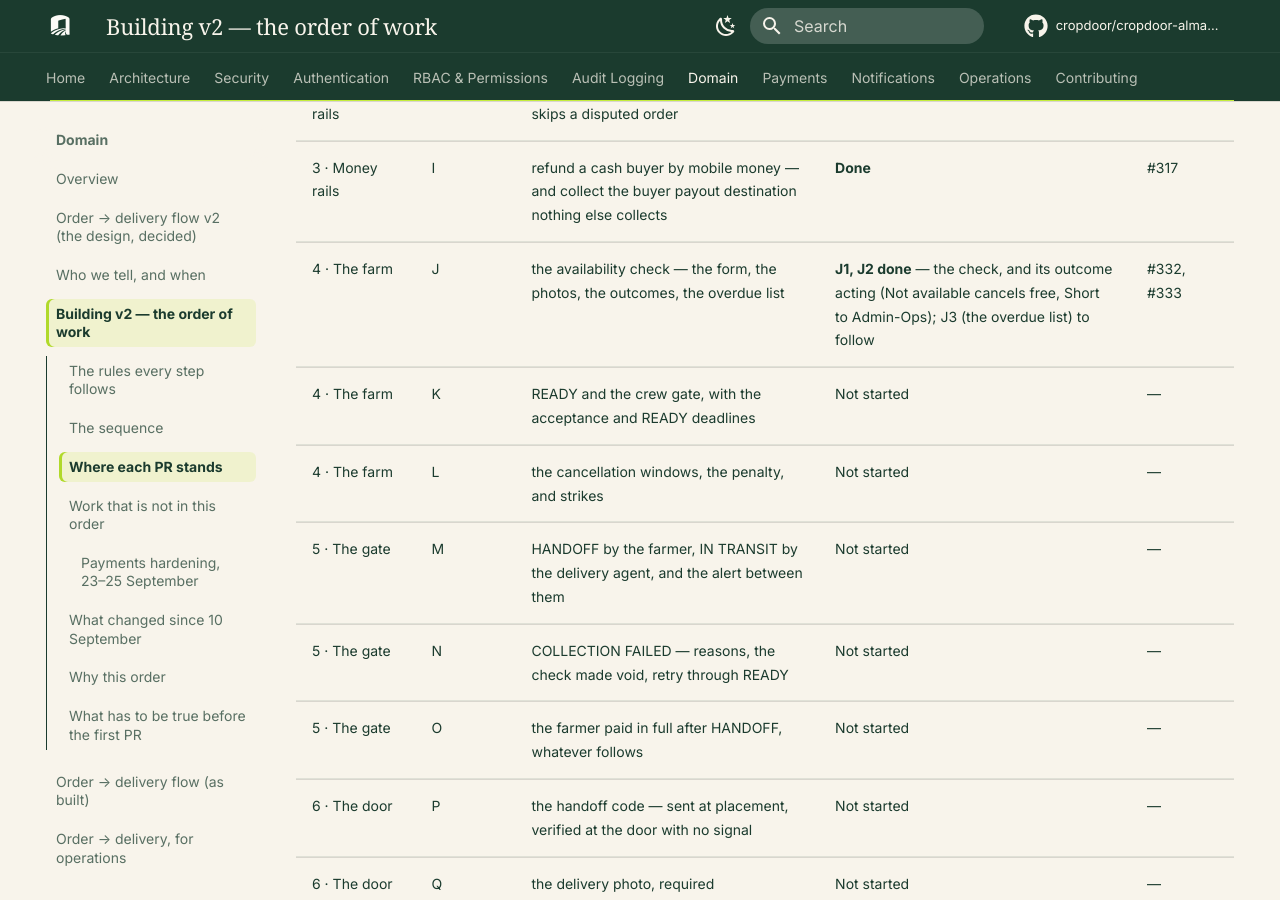
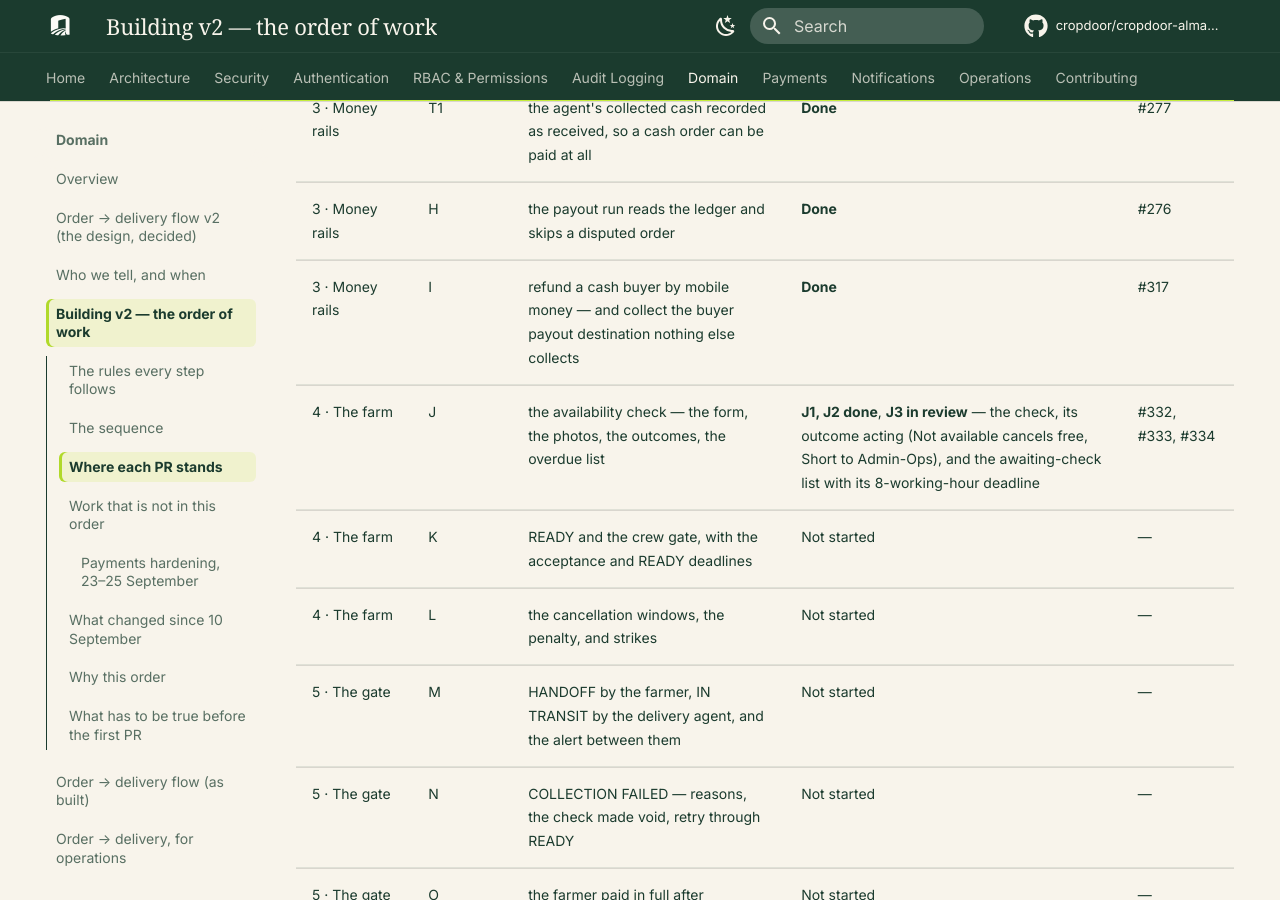
Before and after one commit to cropdoor/cropdoor-almanac, an MkDocs documentation site: the page built from docs/domain/order-delivery-flow-v2-build-order.md, in a window 1280 px wide and 900 px high, scrolled down 6545 px. Built offline with MkDocs 1.6.1 and Material for MkDocs 9.7.7, drawn with Linux system fonts in a browser that asks for light colours; some web fonts are replaced; comment, search, counter and statistics services are not loaded.

Commit message:
tracker: J3 the awaiting-check list, in review (#334)

```diff
--- a/docs/domain/order-delivery-flow-v2-build-order.md
+++ b/docs/domain/order-delivery-flow-v2-build-order.md
@@ -70,7 +70,7 @@ The one place that says what is finished. A PR is **Done** only once it is merge
 | 3 · Money rails | T1 | the agent's collected cash recorded as received, so a cash order can be paid at all | **Done** | #277 |
 | 3 · Money rails | H | the payout run reads the ledger and skips a disputed order | **Done** | #276 |
 | 3 · Money rails | I | refund a cash buyer by mobile money — and collect the buyer payout destination nothing else collects | **Done** | #317 |
-| 4 · The farm | J | the availability check — the form, the photos, the outcomes, the overdue list | **J1, J2 done** — the check, and its outcome acting (Not available cancels free, Short to Admin-Ops); J3 (the overdue list) to follow | #332, #333 |
+| 4 · The farm | J | the availability check — the form, the photos, the outcomes, the overdue list | **J1, J2 done**, **J3 in review** — the check, its outcome acting (Not available cancels free, Short to Admin-Ops), and the awaiting-check list with its 8-working-hour deadline | #332, #333, #334 |
 | 4 · The farm | K | READY and the crew gate, with the acceptance and READY deadlines | Not started | — |
 | 4 · The farm | L | the cancellation windows, the penalty, and strikes | Not started | — |
 | 5 · The gate | M | HANDOFF by the farmer, IN TRANSIT by the delivery agent, and the alert between them | Not started | — |
```
